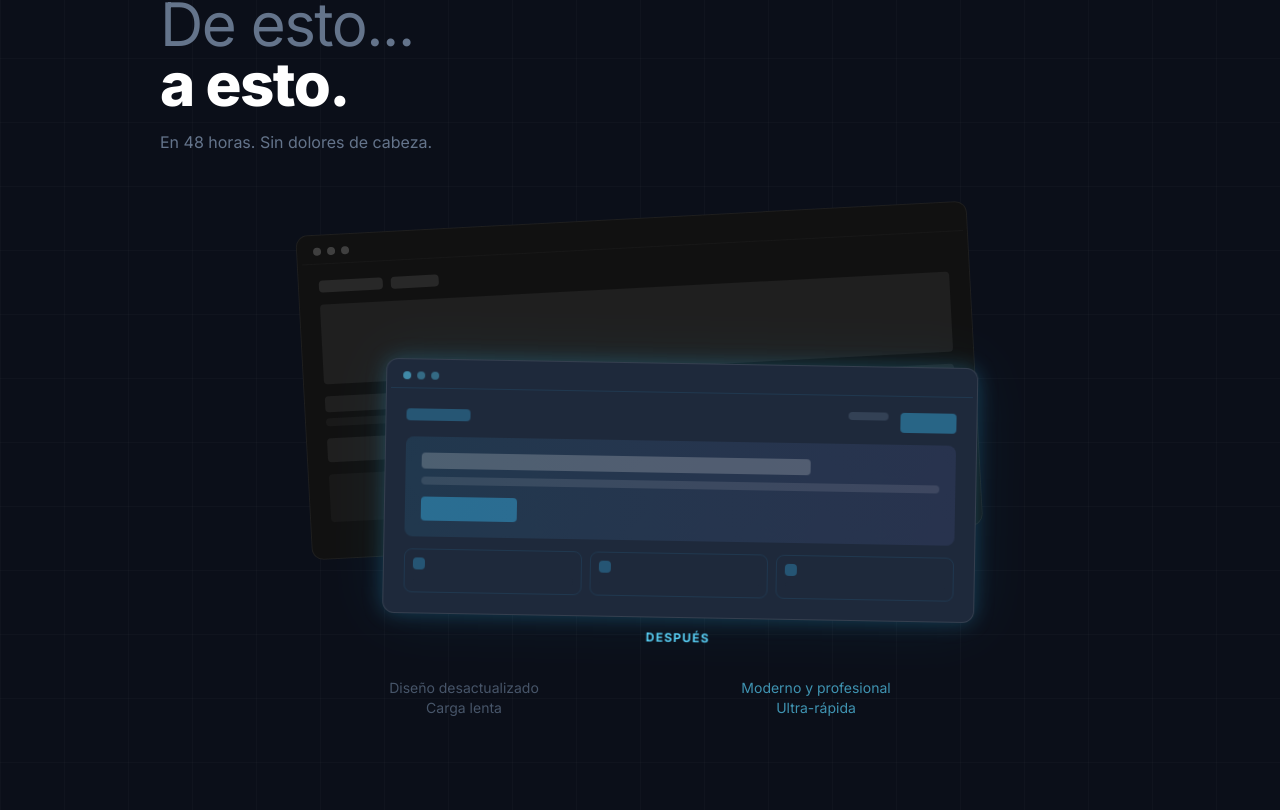
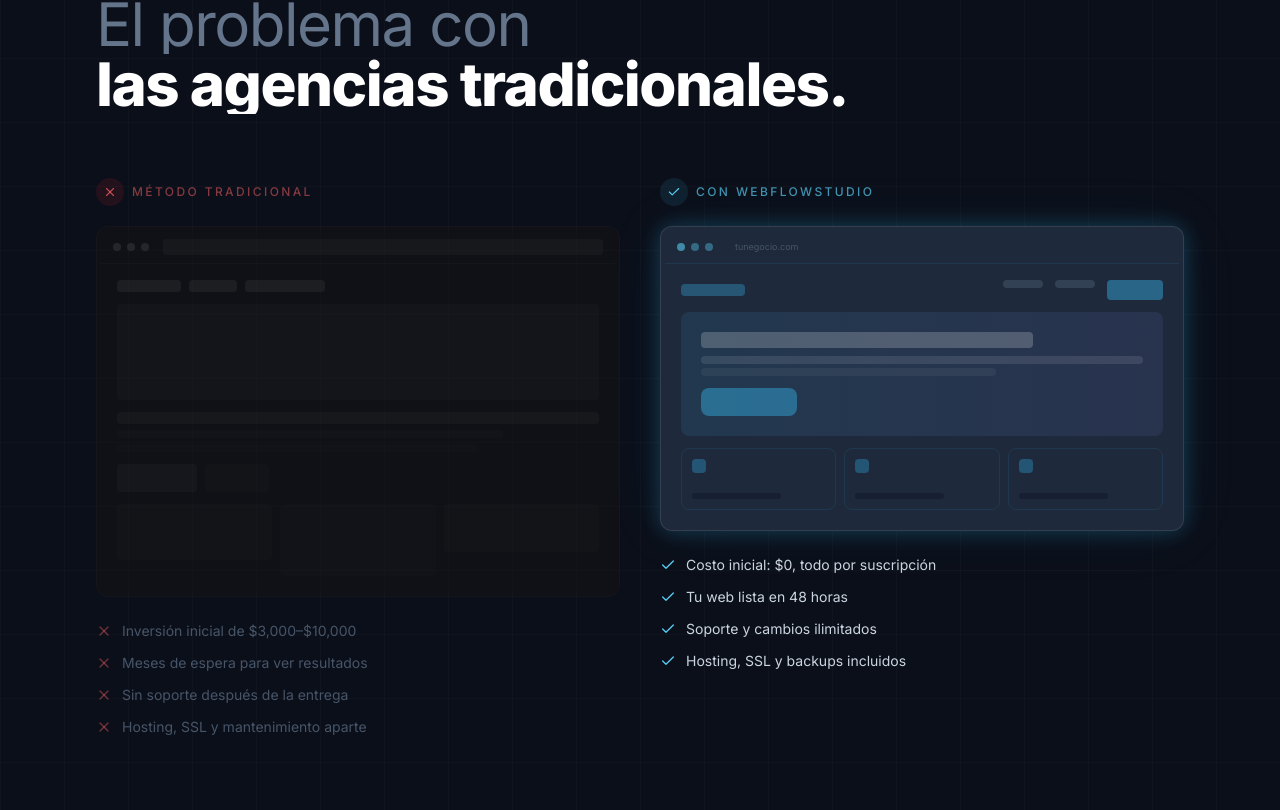
Before and after one commit to Snakerrrr/waas-landing, a React (Vite) app: page / in a window 1280 px wide. Shown: the part 5510-6320 px from the top of the page. Built offline with nearby package versions, Linux system fonts and the light colour scheme.

Commit message:
cambios en el antes y despues de las paginas y el FAQ

```diff
--- a/src/components/BeforeAfter.tsx
+++ b/src/components/BeforeAfter.tsx
@@ -1,20 +1,22 @@
 import { motion } from "framer-motion";
 import SectionTitle from "./SectionTitle";
+import { X, Check } from "lucide-react";
 
 function BadMockup() {
   return (
-    <div className="rounded-xl border border-red-500/20 bg-surface-950 p-1">
+    <div className="rounded-xl border border-red-500/10 bg-surface-900/80 p-1">
       <div className="flex items-center gap-1.5 border-b border-red-500/10 px-3 py-2">
-        <div className="h-2 w-2 rounded-full bg-red-400/40" />
-        <div className="h-2 w-2 rounded-full bg-red-400/40" />
-        <div className="h-2 w-2 rounded-full bg-red-400/40" />
+        <div className="h-2 w-2 rounded-full bg-red-400/30" />
+        <div className="h-2 w-2 rounded-full bg-red-400/30" />
+        <div className="h-2 w-2 rounded-full bg-red-400/30" />
+        <div className="ml-2 h-4 flex-1 rounded bg-surface-800" />
       </div>
       <div className="space-y-3 p-4">
-        <div className="flex gap-2"><div className="h-3 w-16 rounded bg-surface-700" /><div className="h-3 w-12 rounded bg-surface-700" /></div>
-        <div className="h-20 w-full rounded bg-surface-800" />
-        <div className="space-y-1.5"><div className="h-4 w-full rounded bg-surface-800" /><div className="h-2 w-4/5 rounded bg-surface-800/60" /></div>
-        <div className="flex gap-2"><div className="h-6 w-20 rounded bg-red-500/20" /><div className="h-6 w-16 rounded bg-surface-700" /></div>
-        <div className="grid grid-cols-3 gap-2"><div className="h-12 rounded bg-surface-800/50" /><div className="h-16 rounded bg-surface-800/30" /><div className="h-10 rounded bg-surface-800/50" /></div>
+        <div className="flex gap-2"><div className="h-3 w-16 rounded bg-surface-700" /><div className="h-3 w-12 rounded bg-surface-700" /><div className="h-3 w-20 rounded bg-surface-700" /></div>
+        <div className="h-24 w-full rounded bg-surface-800/60" />
+        <div className="space-y-1.5"><div className="h-3 w-full rounded bg-surface-800" /><div className="h-2 w-4/5 rounded bg-surface-800/50" /><div className="h-2 w-3/4 rounded bg-surface-800/30" /></div>
+        <div className="flex gap-2"><div className="h-7 w-20 rounded bg-red-500/15" /><div className="h-7 w-16 rounded bg-surface-800/40" /></div>
+        <div className="grid grid-cols-3 gap-2"><div className="h-14 rounded bg-surface-800/40" /><div className="h-18 rounded bg-surface-800/20" /><div className="h-12 rounded bg-surface-800/40" /></div>
       </div>
     </div>
   );
@@ -25,61 +27,113 @@ function GoodMockup() {
     <div className="glass rounded-xl glow-cyan p-1">
       <div className="flex items-center gap-1.5 border-b border-cyan-500/10 px-3 py-2">
         <div className="h-2 w-2 rounded-full bg-cyan-400/60" /><div className="h-2 w-2 rounded-full bg-cyan-400/40" /><div className="h-2 w-2 rounded-full bg-cyan-400/40" />
+        <div className="ml-2 h-4 flex-1 rounded bg-surface-700 px-2 text-[9px] leading-4 text-surface-500">tunegocio.com</div>
       </div>
       <div className="space-y-3 p-4">
-        <div className="flex items-center justify-between"><div className="h-3 w-16 rounded bg-cyan-500/30" /><div className="flex gap-3"><div className="h-2 w-10 rounded bg-surface-600" /><div className="h-5 w-14 rounded bg-cyan-500/40" /></div></div>
-        <div className="rounded-lg bg-gradient-to-r from-cyan-500/10 to-blue-500/10 p-4"><div className="mb-2 h-4 w-3/4 rounded bg-white/20" /><div className="mb-3 h-2 w-full rounded bg-white/10" /><div className="h-6 w-24 rounded bg-cyan-500/40" /></div>
-        <div className="grid grid-cols-3 gap-2">{["a","b","c"].map((k)=>(<div key={k} className="space-y-1.5 rounded-lg border border-cyan-500/10 p-2"><div className="h-3 w-3 rounded bg-cyan-500/30" /><div className="h-2 w-full rounded bg-surface-700" /></div>))}</div>
+        <div className="flex items-center justify-between"><div className="h-3 w-16 rounded bg-cyan-500/30" /><div className="flex gap-3"><div className="h-2 w-10 rounded bg-surface-600" /><div className="h-2 w-10 rounded bg-surface-600" /><div className="h-5 w-14 rounded bg-cyan-500/40" /></div></div>
+        <div className="rounded-lg bg-gradient-to-r from-cyan-500/10 to-blue-500/10 p-5"><div className="mb-2 h-4 w-3/4 rounded bg-white/20" /><div className="mb-1 h-2 w-full rounded bg-white/10" /><div className="mb-3 h-2 w-2/3 rounded bg-white/5" /><div className="h-7 w-24 rounded-lg bg-cyan-500/40" /></div>
+        <div className="grid grid-cols-3 gap-2">{["Servicios","Portafolio","Contacto"].map((k)=>(<div key={k} className="space-y-1.5 rounded-lg border border-cyan-500/10 p-2.5"><div className="h-3.5 w-3.5 rounded bg-cyan-500/30" /><div className="h-2 w-full rounded bg-surface-700" /><div className="h-1.5 w-2/3 rounded bg-surface-800" /></div>))}</div>
       </div>
     </div>
   );
 }
 
+const painPoints = [
+  "Inversión inicial de $3,000–$10,000",
+  "Meses de espera para ver resultados",
+  "Sin soporte después de la entrega",
+  "Hosting, SSL y mantenimiento aparte",
+];
+
+const gains = [
+  "Costo inicial: $0, todo por suscripción",
+  "Tu web lista en 48 horas",
+  "Soporte y cambios ilimitados",
+  "Hosting, SSL y backups incluidos",
+];
+
 export default function BeforeAfter() {
   return (
     <section className="py-24 sm:py-32">
-      <div className="mx-auto max-w-5xl px-6 lg:px-8">
-        <SectionTitle eyebrow="Transformación" lightText="De esto..." boldText="a esto." className="mb-4" />
-        <motion.p initial={{ opacity: 0 }} whileInView={{ opacity: 1 }} viewport={{ once: true }} transition={{ duration: 0.6, delay: 0.5 }}
-          className="mb-16 text-base text-surface-400">En 48 horas. Sin dolores de cabeza.</motion.p>
+      <div className="mx-auto max-w-6xl px-6 lg:px-8">
+        <SectionTitle
+          eyebrow="¿Por qué cambiar?"
+          lightText="El problema con"
+          boldText="las agencias tradicionales."
+          className="mb-16"
+        />
 
-        {/* Overlapping mockups */}
-        <div className="relative mx-auto max-w-2xl">
-          {/* Before -- behind, rotated, desaturated */}
+        {/* Side by side comparison */}
+        <div className="grid gap-8 md:grid-cols-2 md:gap-6 lg:gap-10">
+          {/* Traditional */}
           <motion.div
-            initial={{ opacity: 0, x: -40, rotate: 0 }}
-            whileInView={{ opacity: 1, x: 0, rotate: -3 }}
+            initial={{ opacity: 0, y: 30 }}
+            whileInView={{ opacity: 1, y: 0 }}
             viewport={{ once: true }}
-            transition={{ duration: 0.7 }}
-            className="relative z-0 opacity-50 grayscale"
+            transition={{ duration: 0.6 }}
           >
-            <BadMockup />
-            <p className="mt-3 text-center text-xs font-bold tracking-widest text-red-400/40 uppercase">Antes</p>
+            <div className="mb-5 flex items-center gap-2">
+              <div className="flex h-7 w-7 items-center justify-center rounded-full bg-red-500/10">
+                <X className="h-3.5 w-3.5 text-red-400/70" />
+              </div>
+              <span className="text-xs font-medium tracking-[0.2em] text-red-400/50 uppercase">Método tradicional</span>
+            </div>
+
+            <div className="mb-6 opacity-60 grayscale transition-all duration-500 hover:opacity-75 hover:grayscale-[50%]">
+              <BadMockup />
+            </div>
+
+            <ul className="space-y-3">
+              {painPoints.map((item, i) => (
+                <motion.li
+                  key={item}
+                  initial={{ opacity: 0, x: -10 }}
+                  whileInView={{ opacity: 1, x: 0 }}
+                  viewport={{ once: true }}
+                  transition={{ duration: 0.3, delay: 0.3 + i * 0.06 }}
+                  className="flex items-start gap-2.5"
+                >
+                  <X className="mt-0.5 h-4 w-4 shrink-0 text-red-400/40" />
+                  <span className="text-sm text-surface-500">{item}</span>
+                </motion.li>
+              ))}
+            </ul>
           </motion.div>
 
-          {/* After -- on top, overlapping, rotated opposite */}
+          {/* WaaS */}
           <motion.div
-            initial={{ opacity: 0, x: 40, rotate: 0 }}
-            whileInView={{ opacity: 1, x: 0, rotate: 1 }}
+            initial={{ opacity: 0, y: 30 }}
+            whileInView={{ opacity: 1, y: 0 }}
             viewport={{ once: true }}
-            transition={{ duration: 0.7, delay: 0.25 }}
-            className="relative z-10 -mt-40 ml-12 sm:-mt-52 sm:ml-20"
+            transition={{ duration: 0.6, delay: 0.15 }}
           >
-            <GoodMockup />
-            <p className="mt-3 text-center text-xs font-bold tracking-widest text-cyan-400 uppercase">Después</p>
+            <div className="mb-5 flex items-center gap-2">
+              <div className="flex h-7 w-7 items-center justify-center rounded-full bg-cyan-500/10">
+                <Check className="h-3.5 w-3.5 text-cyan-400" />
+              </div>
+              <span className="text-xs font-medium tracking-[0.2em] text-cyan-400/70 uppercase">Con WebFlowStudio</span>
+            </div>
+
+            <div className="mb-6">
+              <GoodMockup />
+            </div>
+
+            <ul className="space-y-3">
+              {gains.map((item, i) => (
+                <motion.li
+                  key={item}
+                  initial={{ opacity: 0, x: 10 }}
+                  whileInView={{ opacity: 1, x: 0 }}
+                  viewport={{ once: true }}
+                  transition={{ duration: 0.3, delay: 0.4 + i * 0.06 }}
+                  className="flex items-start gap-2.5"
+                >
+                  <Check className="mt-0.5 h-4 w-4 shrink-0 text-cyan-400" />
+                  <span className="text-sm text-surface-200">{item}</span>
+                </motion.li>
+              ))}
+            </ul>
           </motion.div>
-
-          {/* Labels */}
-          <div className="mt-8 grid grid-cols-2 gap-8 text-center text-sm">
-            <div className="text-surface-500">
-              <p>Diseño desactualizado</p>
-              <p>Carga lenta</p>
-            </div>
-            <div className="text-cyan-400/70">
-              <p>Moderno y profesional</p>
-              <p>Ultra-rápida</p>
-            </div>
-          </div>
         </div>
       </div>
     </section>
--- a/src/components/FAQ.tsx
+++ b/src/components/FAQ.tsx
@@ -20,10 +20,12 @@ function AccordionItem({ faq, isOpen, onClick, index }: { faq: (typeof faqs)[0];
 
   return (
     <motion.div initial={{ opacity: 0, y: 15 }} whileInView={{ opacity: 1, y: 0 }} viewport={{ once: true }} transition={{ duration: 0.35, delay: index * 0.04 }}
-      className="border-b border-surface-800/60">
-      <button onClick={onClick} className="flex w-full items-center justify-between py-5 text-left">
-        <span className={`pr-4 text-base font-semibold transition-colors sm:text-lg ${isOpen ? "text-cyan-400" : "text-white"}`}>{faq.question}</span>
-        <Plus className={`h-5 w-5 shrink-0 text-surface-500 transition-transform duration-300 ${isOpen ? "rotate-45 text-cyan-400" : ""}`} />
+      className={`border-b transition-colors duration-300 ${isOpen ? "border-cyan-500/20" : "border-surface-800/40"}`}>
+      <button onClick={onClick} className="group flex w-full items-center justify-between py-5 text-left">
+        <span className={`pr-4 text-base font-semibold transition-all duration-300 sm:text-lg ${isOpen ? "text-cyan-400" : "text-white group-hover:text-cyan-400/70 group-hover:translate-x-1"}`}>{faq.question}</span>
+        <div className={`flex h-8 w-8 shrink-0 items-center justify-center rounded-lg transition-all duration-300 ${isOpen ? "bg-cyan-500/10 rotate-45" : "bg-transparent group-hover:bg-surface-800"}`}>
+          <Plus className={`h-4 w-4 transition-colors duration-300 ${isOpen ? "text-cyan-400" : "text-surface-500 group-hover:text-surface-300"}`} />
+        </div>
       </button>
       <div className="overflow-hidden transition-all duration-300 ease-in-out" style={{ maxHeight: h }}>
         <div ref={ref} className="pb-5"><p className="max-w-xl text-sm leading-relaxed text-surface-400">{faq.answer}</p></div>
```
